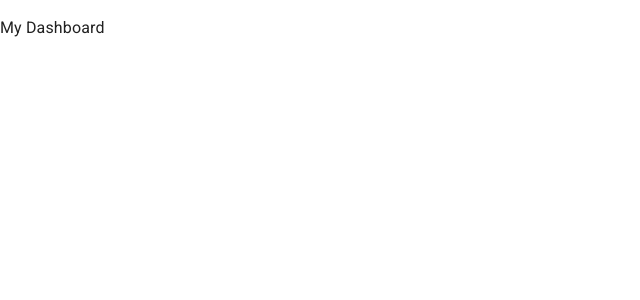
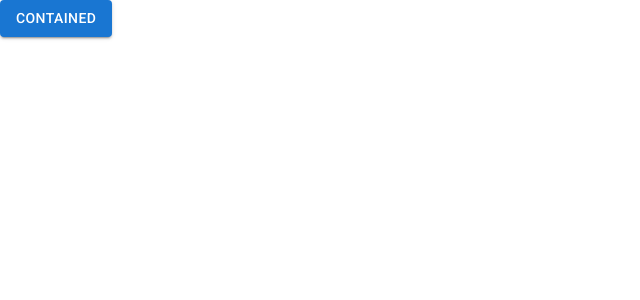
Before and after one commit to tatymoly/movies-app, a Next.js app: page / in a window 1280 px wide. Shown: the top 300 px of the page, without its empty margins (0-640 px from the left). Built offline with nearby package versions, Linux system fonts and the light colour scheme.

Commit message:
add components

```diff
--- a/src/app/page.js
+++ b/src/app/page.js
@@ -1,7 +1,9 @@
+import { Button } from "@mui/material"
+
 export default function Home() {
   return (
     <main>
-      <p>My Dashboard</p>
+      <Button variant="contained">Contained</Button>
     </main>
   )
 }
```
Also changed, not shown: src/components/button.js (added).
